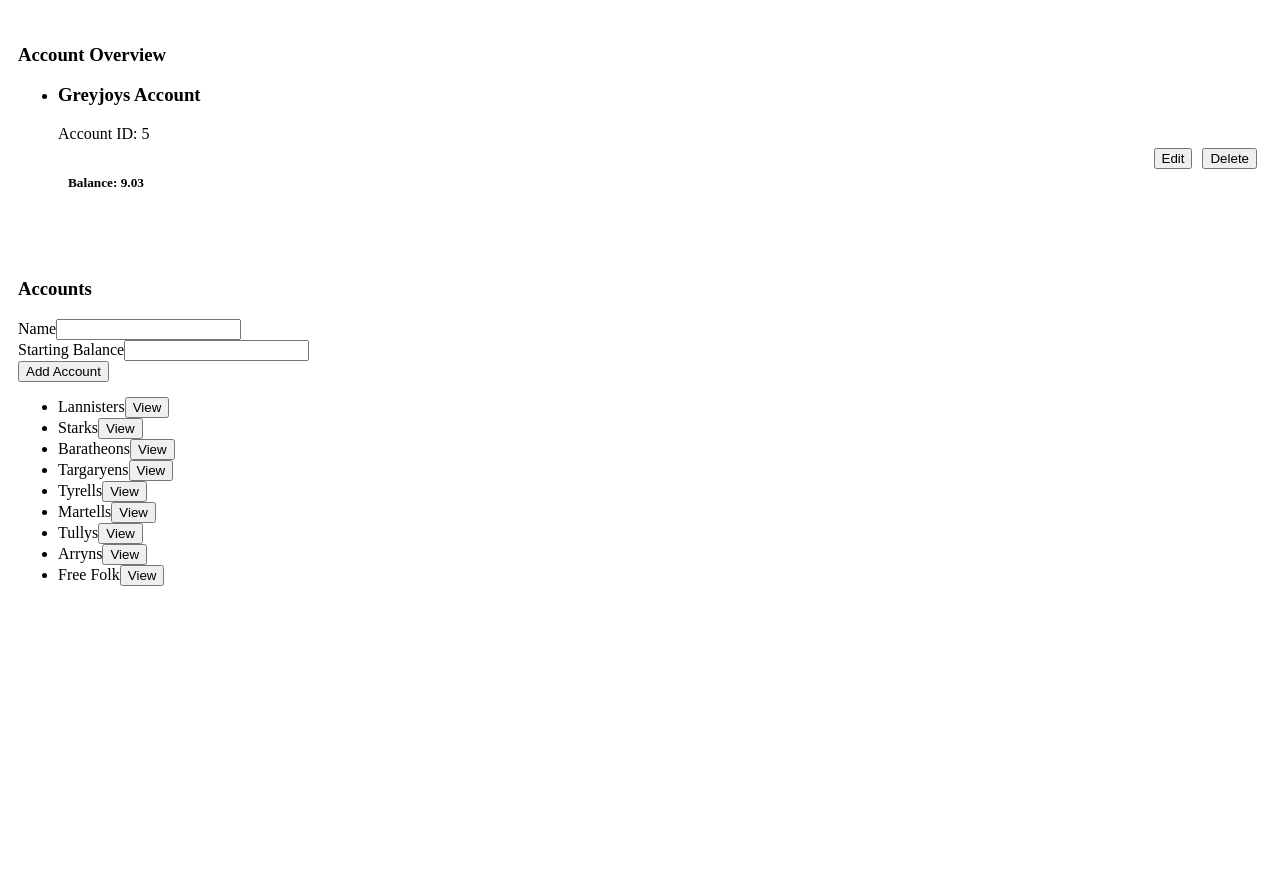
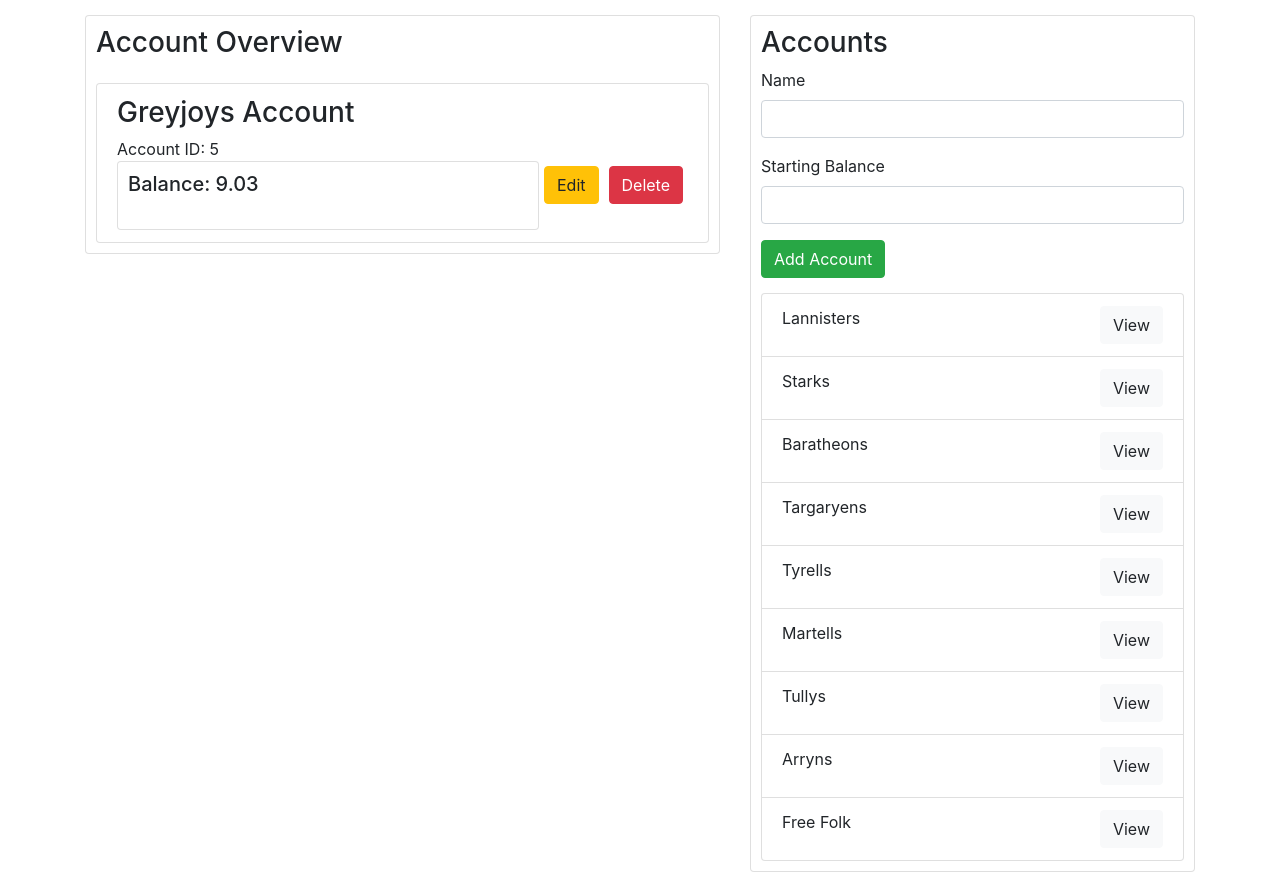
Before and after one commit to ae324/IS322_FinalProject, a React (Create React App) app: page / in a window 1280 px wide. Before the commit the page ends 800 px from the top, so only its background shows below. Built offline with nearby package versions, Linux system fonts and the light colour scheme.

Commit message:
bootstrap designing

```diff
--- a/public/index.html
+++ b/public/index.html
@@ -10,6 +10,9 @@
       content="Web site created using create-react-app"
     />
     <link rel="apple-touch-icon" href="%PUBLIC_URL%/logo192.png" />
+    <link href="https://stackpath.bootstrapcdn.com/bootstrap/4.4.1/css/bootstrap.min.css" rel="stylesheet" integrity="sha384-Vkoo8x4CGsO3+Hhxv8T/Q5PaXtkKtu6ug5TOeNV6gBiFeWPGFN9MuhOf23Q9Ifjh" crossorigin="anonymous">
+
+
     <!--
       manifest.json provides metadata used when your web app is installed on a
       user's mobile device or desktop. See https://developers.google.com/web/fundamentals/web-app-manifest/
--- a/src/components/AccountList.js
+++ b/src/components/AccountList.js
@@ -43,7 +43,8 @@
                         { acc.name }
                         <button type='button'
                                 onClick={() => { this.props.switchAccount(acc._id) }}
-                                className="btn btn-success">
+                                className="btn btn-light"
+                                style={{ float: 'right' }}>
                                     View
                         </button>
                     </li>
```
